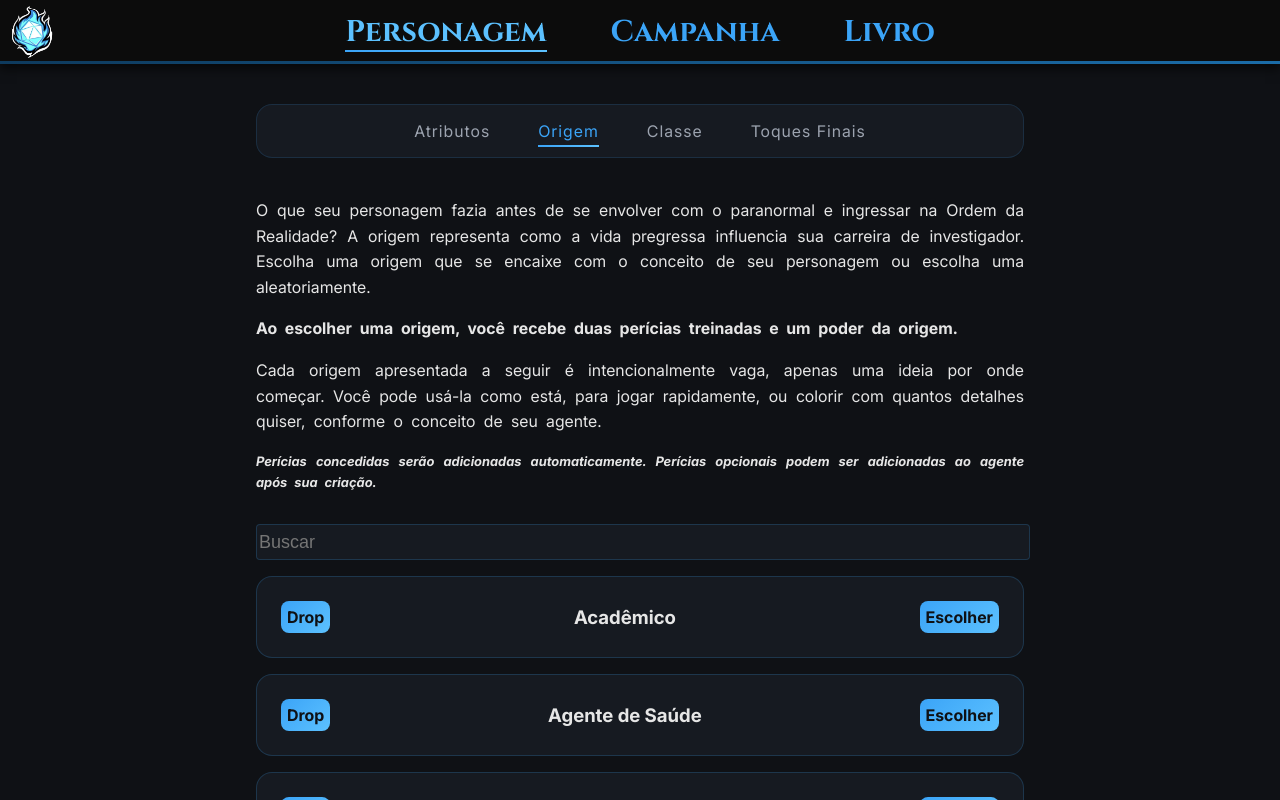
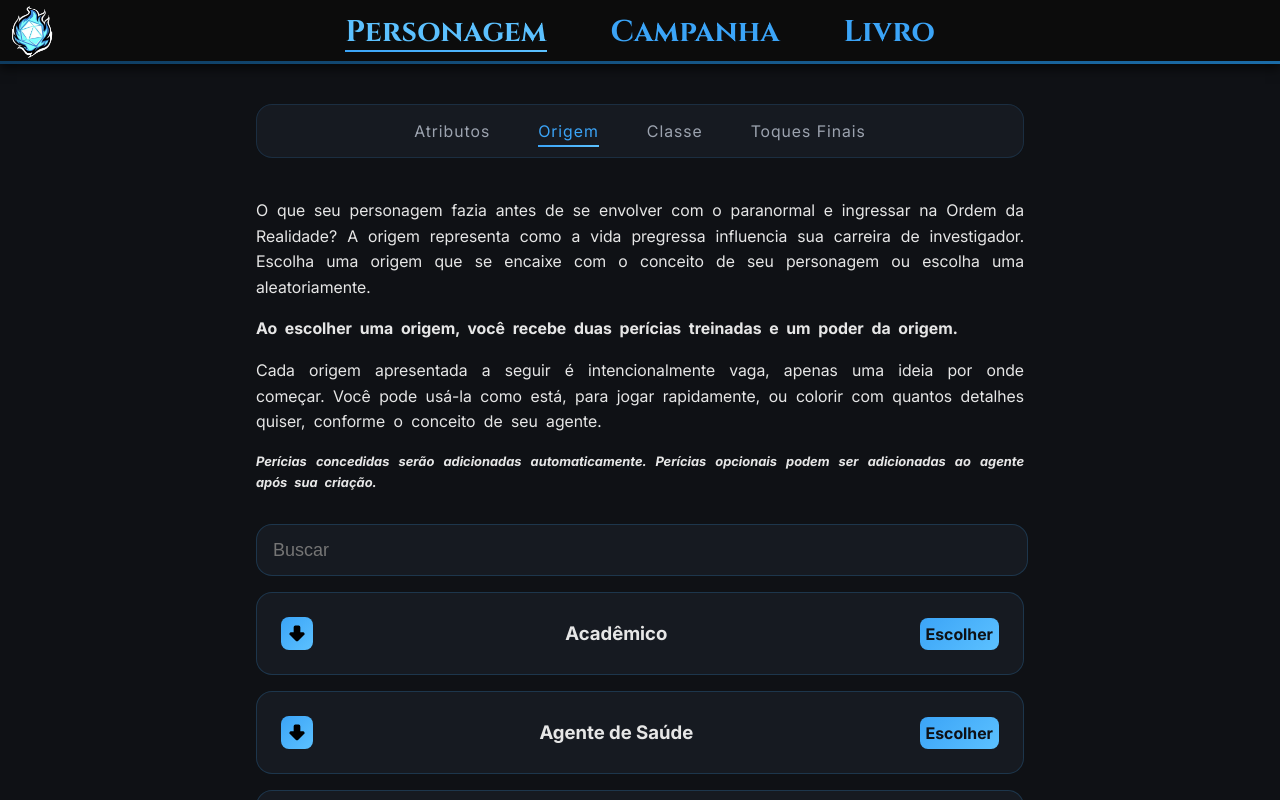
Before and after one commit to Ramazza/RPG, a React (Vite) app: page /novo-personagem in a window 1280 px wide. Both pictures are taken after a click on the element "Origem". Shown: the top 800 px of the page. Built offline with nearby package versions, Linux system fonts and the light colour scheme.

Commit message:
Add new UX for a few pages

```diff
--- a/package.json
+++ b/package.json
@@ -11,6 +11,7 @@
   },
   "dependencies": {
     "git-filter-repo": "^0.0.30",
+    "lucide-react": "^0.577.0",
     "react": "^19.2.0",
     "react-dom": "^19.2.0",
     "react-router": "^7.13.0",
--- a/src/components/characterDropdown/characterDropdown.tsx
+++ b/src/components/characterDropdown/characterDropdown.tsx
@@ -1,12 +1,14 @@
 import * as S from "./styles";
 import { useState } from "react";
+import { ArrowBigDown } from 'lucide-react';
 
 interface CharacterDropdownProps {
   name: string;
   info: string;
+  onChoose: () => void;
 }
 
-function CharacterDropdown({ name, info }: CharacterDropdownProps) {
+function CharacterDropdown({ name, info, onChoose }: CharacterDropdownProps) {
 
   const [isOpen, setIsOpen] = useState(false);
 
@@ -19,14 +21,23 @@ function CharacterDropdown({ name, info }: CharacterDropdownProps) {
       <S.Wrapper>
 
         <S.DropButton onClick={handleToggle}>
-          Drop
+          <ArrowBigDown
+            size={20}
+            color="black"
+            fill="black"
+            style={{
+              backgroundColor: "transparent",
+              transform: isOpen ? "rotate(180deg)" : "rotate(0deg)",
+              transition: "0.2s"
+            }}
+          />
         </S.DropButton>
 
         <S.OrigemName>
           {name}
         </S.OrigemName>
 
-        <S.OrigemAdd>
+        <S.OrigemAdd onClick={onChoose}>
           Escolher
         </S.OrigemAdd>
 
--- a/src/components/characterDropdown/styles.ts
+++ b/src/components/characterDropdown/styles.ts
@@ -20,7 +20,7 @@ export const DropButton = styled.div`
   background: linear-gradient(135deg, #3ba4f7, #5cc1ff);
   font-weight: 600;
   color: #0f1115;
-  padding: 6px;
+  padding: 6px 6px 3px 6px;
   border-radius: 8px;
   transition: transform 0.2s ease;
   cursor: pointer;
--- a/src/components/characterModal/Atributos/atributos.tsx
+++ b/src/components/characterModal/Atributos/atributos.tsx
@@ -48,6 +48,7 @@ function Atributos() {
             <Bold
                 text='O valor máximo inicial que você pode ter em cada atributo é 3.'
             />
+            <S.MaxPoints>Pontos Restantes: {pontosRestantes}</S.MaxPoints>
             <S.InnerWrapper>
                 {atributosInfo.map((atributo) => (
                     <AtributosCard
--- a/src/components/characterModal/Atributos/styles.ts
+++ b/src/components/characterModal/Atributos/styles.ts
@@ -17,6 +17,10 @@ export const Description = styled.p`
   align-items: center;
 `;
 
+export const MaxPoints = styled.div`
+  padding-bottom: 1rem;
+`;
+
 export const InnerWrapper = styled.div`
   display: grid;
   grid-template-columns: 1fr 1fr;
--- a/src/components/characterModal/Classe/ClassCard/ClassCard.tsx
+++ b/src/components/characterModal/Classe/ClassCard/ClassCard.tsx
@@ -4,9 +4,10 @@ interface ClassCardProps {
     name: string;
     description: string;
     page: number;
+    onChoose: () => void;
 }
 
-function ClassCard({ name, description, page }: ClassCardProps) {
+function ClassCard({ name, description, page, onChoose }: ClassCardProps) {
 
    return(
        <>
@@ -17,7 +18,7 @@ function ClassCard({ name, description, page }: ClassCardProps) {
             <S.Description>{description}</S.Description>
             <S.InnerWrapper>
                 <S.MoreInfoButton onClick={() => window.open(`/livro/${page}`)}>Mais Info</S.MoreInfoButton>
-                <S.ChooseButton>Escolher</S.ChooseButton>
+                <S.ChooseButton onClick={onChoose}>Escolher</S.ChooseButton>
             </S.InnerWrapper>
         </S.Wrapper>
        </S.Container>
--- a/src/components/characterModal/Classe/classe.tsx
+++ b/src/components/characterModal/Classe/classe.tsx
@@ -2,7 +2,12 @@ import * as S from './styles';
 import ClassCard from './ClassCard/ClassCard';
 import Italic from '../../FontStyles/Italic';
 
-function Classe() {
+interface ClasseProps {
+    goToToqueFinal: () => void;
+}
+
+function Classe({goToToqueFinal}: ClasseProps) {
+
 
    return(
        <>
@@ -28,6 +33,7 @@ function Classe() {
                     Além de treinar seu corpo, o combatente também é perito em liderar seus aliados em batalha e cuidar de seu equipamento de combate,
                     sempre preparado para assumir a linha de frente quando a coisa fica feia."
                 page={32}
+                onChoose={goToToqueFinal}
             />
             <ClassCard
                 name="Especialista"
@@ -42,6 +48,7 @@ function Classe() {
                     O que une todos os especialistas é sua incrível capacidade de aprender e improvisar usando seu intelecto e conhecimento avançado,
                     que pode tirar o grupo todo dos mais diversos tipos de enrascadas."
                 page={36}
+                onChoose={goToToqueFinal}
             />
             <ClassCard
                 name="Ocultista"
@@ -58,6 +65,7 @@ function Classe() {
                     Ocultistas aplicam seu conhecimento acadêmico e suas capacidades de conjuração de rituais em missões para investigar e combater
                     o Paranormal em todas as suas formas, principalmente quando munição convencional não é o suficiente para lidar com a tarefa."
                 page={40}
+                onChoose={goToToqueFinal}
             />
         </S.Wrapper>
        </S.Container>
--- a/src/components/characterModal/Origem/origem.tsx
+++ b/src/components/characterModal/Origem/origem.tsx
@@ -3,8 +3,27 @@ import CharacterDropdown from '../../CharacterDropdown/characterDropdown';
 import Bold from '../../FontStyles/Bold';
 import Italic from '../../FontStyles/Italic';
 import { origemInfo } from './origemInfo';
+import { useState } from 'react';
 
-function Origem() {
+interface OrigemProps {
+  goToClasse: () => void;
+}
+
+function normalizeText(text: string) {
+    return text
+        .toLowerCase()
+        .normalize("NFD")
+        .replace(/[\u0300-\u036f]/g, "");
+}
+
+function Origem({ goToClasse }: OrigemProps) {
+
+    const [search, setSearch] = useState('');
+
+    const filtredOrigens = origemInfo.filter((origem) =>
+        normalizeText(origem.name).includes(normalizeText(search)) ||
+        normalizeText(origem.info).includes(normalizeText(search))
+    );
 
     return(
         <S.OrigemWrapper>
@@ -22,15 +41,20 @@ function Origem() {
                 <Italic text='Perícias concedidas serão adicionadas automaticamente. Perícias opcionais podem ser adicionadas ao agente após sua criação.'/>
             </S.OrigemDescription>
 
-            <S.Search placeholder='Buscar'/>
+            <S.Search
+                placeholder='Buscar'
+                value={search}
+                onChange={(e) => setSearch(e.target.value)}
+            />
 
             <S.OrigemOptions>
 
-                {origemInfo.map((origem) => (
+                {filtredOrigens.map((origem) => (
                     <CharacterDropdown
                         key={origem.id}
                         name={origem.name}
                         info={origem.info}
+                        onChoose={goToClasse}
                     />
                 ))}
 
--- a/src/components/characterModal/Origem/styles.ts
+++ b/src/components/characterModal/Origem/styles.ts
@@ -14,15 +14,16 @@ export const OrigemDescription = styled.p`
 
 export const Search = styled.input`
   margin: 1rem 0 1rem 0;
-  width: 100%;
+  width: calc(100% - 1rem);
   background-color: #161a21;
   border: 1px solid rgba(59, 164, 247, 0.2);
-  border-radius: 4px;
-  height: 2rem;
+  border-radius: 16px;
+  height: 3rem;
   font-size: large;
   outline: none;
   caret-color: white;
   color: white;
+  padding-left: 1rem;
 `;
 
 export const OrigemOptions = styled.div`
--- a/src/components/characterModal/characterModal.tsx
+++ b/src/components/characterModal/characterModal.tsx
@@ -8,19 +8,24 @@ import { useState } from 'react';
 
 function CharacterModal() {
 
-    const [characterStep, setCharacterStep] = useState<"atributos" | "origem" | "classe" | "toqueFinal">("atributos");
+    const [characterStep, setCharacterStep] = useState<
+        "atributos" | "origem" | "classe" | "toqueFinal"
+    >("atributos");
 
     return(
         <>
             <Header />
             <S.CharacterWrapper>
+
                 <S.CharacterOptionsWrapper>
+
                     <S.CharacterOption
                         $active={characterStep === "atributos"}
                         onClick={() => setCharacterStep("atributos")}
                     >
                         Atributos
                     </S.CharacterOption>
+
                     <S.CharacterOption
                         $active={characterStep === "origem"}
                         onClick={() => setCharacterStep("origem")}
@@ -41,11 +46,21 @@ function CharacterModal() {
                     >
                         Toques Finais
                     </S.CharacterOption>
+
                 </S.CharacterOptionsWrapper>
+
                 {characterStep === "atributos" && <Atributos />}
-                {characterStep === "origem" && <Origem />}
-                {characterStep === "classe" && <Classe />}
+
+                {characterStep === "origem" && (
+                    <Origem goToClasse={() => setCharacterStep("classe")} />
+                )}
+
+                {characterStep === "classe" && (
+                    <Classe goToToqueFinal={() => setCharacterStep("toqueFinal")} />
+                )}
+
                 {characterStep === "toqueFinal" && <ToqueFinal />}
+
             </S.CharacterWrapper>
         </>
     );
```
Also changed, not shown: 1 other file (tests, documents, lock files or other folders).
